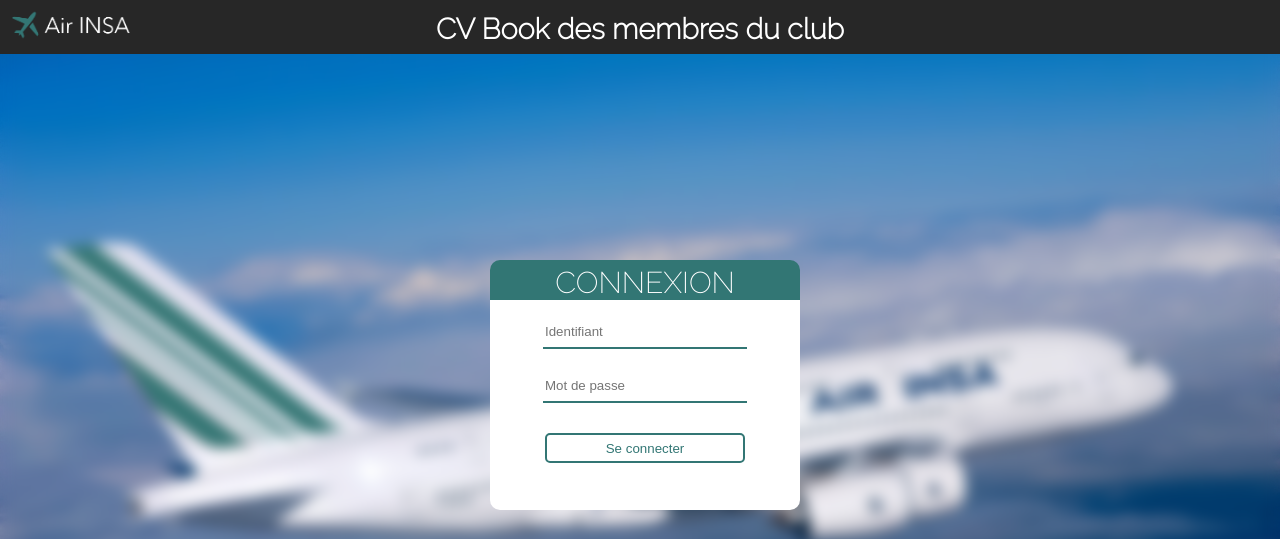
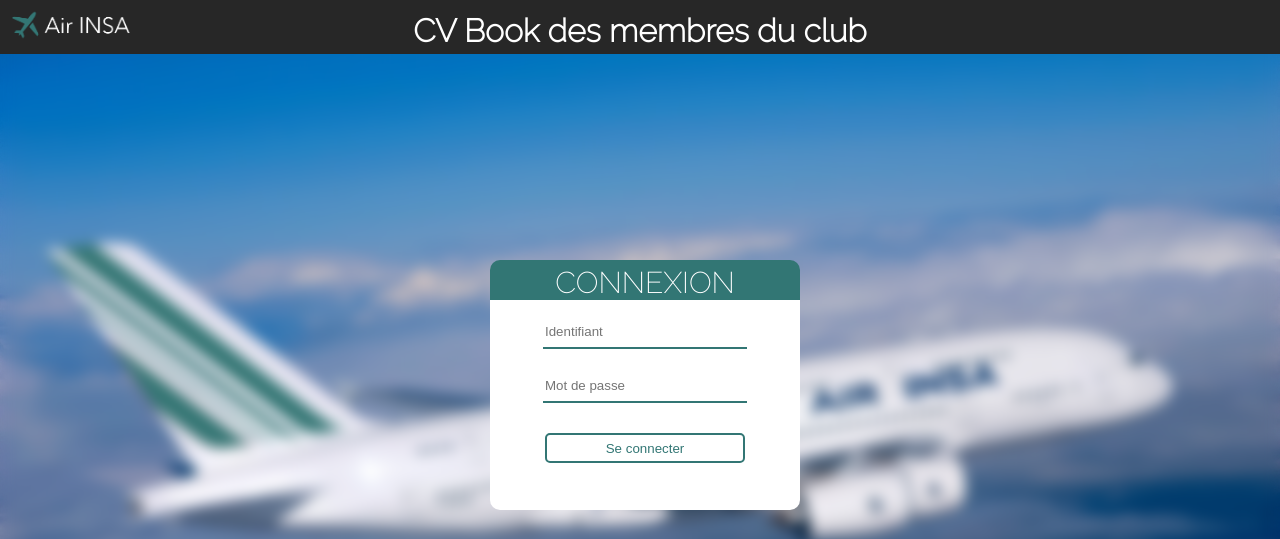
Before and after one commit to killianmarty/airinsa, a PHP site: page /cvbook/index.php in a window 1280 px wide. Shown: the top 539 px of the page. Run offline with PHP 8.4, Linux system fonts and the light colour scheme.

Commit message:
cvbook header

```diff
--- a/cvbook/index.php
+++ b/cvbook/index.php
@@ -171,7 +171,7 @@
       margin: 0px;
       align-self: center;
       display: inline-block;
-      font-size: calc(16px + 1vw);
+      font-size: max(16px, 2.5vw);
     }
 
     header span{
```
